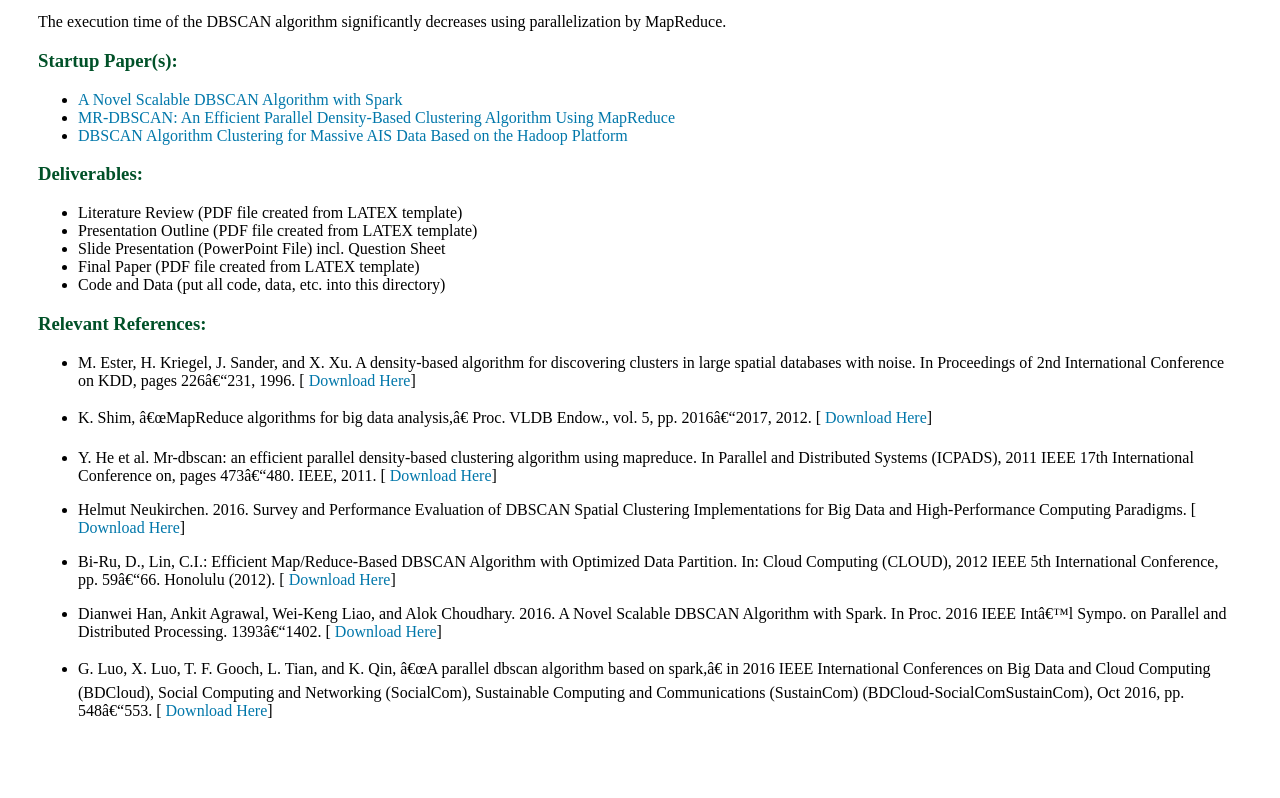
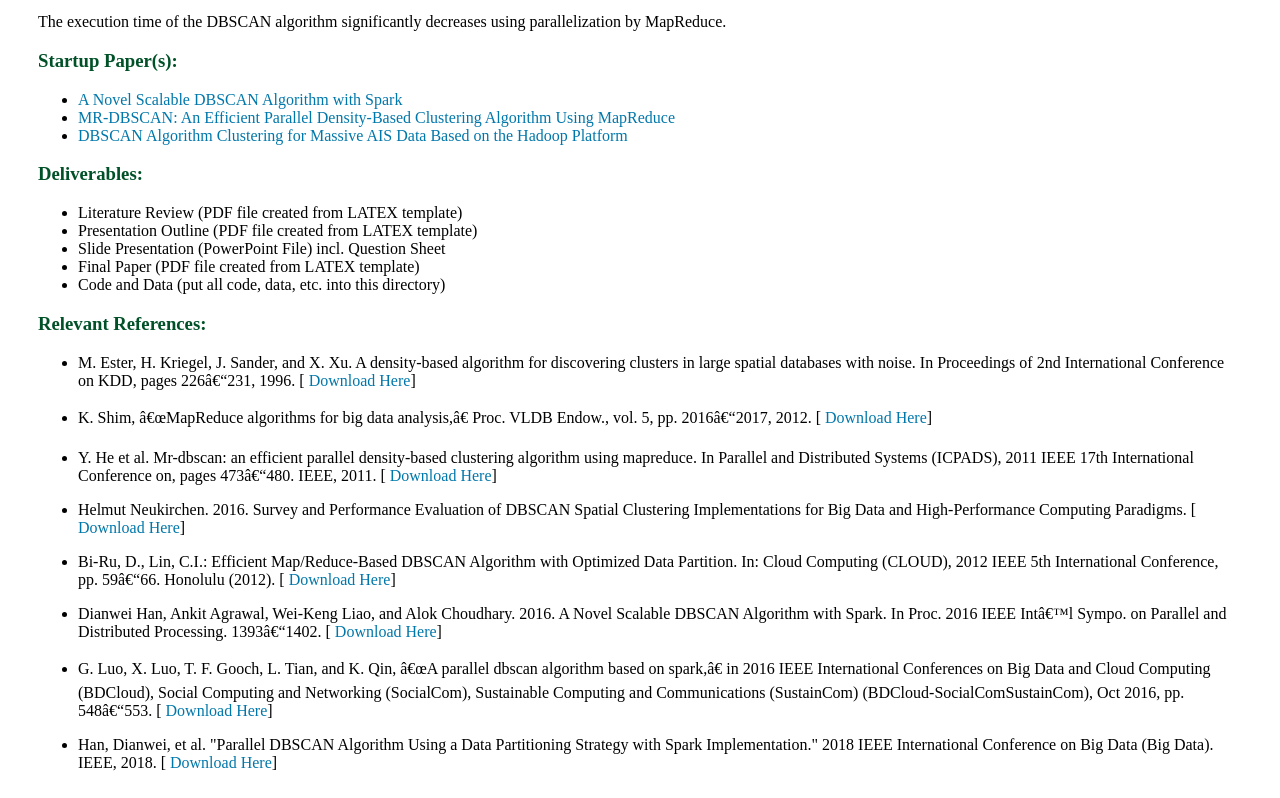
Before and after one commit to sh-anousheh/sh-anousheh.github.io, a plain HTML site: page index.html in a window 1280 px wide. Shown: the part 507-1305 px from the top of the page. Before the commit the page ends 1253 px from the top, so only its background shows below. Drawn offline with Linux system fonts and the light colour scheme.

Commit message:
Update index.html

```diff
--- a/index.html
+++ b/index.html
@@ -187,6 +187,17 @@ Paradigms. [
 
 
 
+   <p>
+      <li>
+      <div align="left">
+       Han, Dianwei, et al. "Parallel DBSCAN Algorithm Using a Data Partitioning Strategy with Spark Implementation." 2018
+        IEEE International Conference on Big Data (Big Data). IEEE, 2018. [
+        <a href="https://ieeexplore.ieee.org/abstract/document/8622258" style="color: #07a">Download Here</a>]
+      </div>
+    </li>
+  </p>
+
+
 </ul>
 
 </body></html>
```
